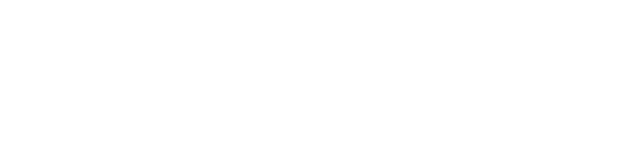
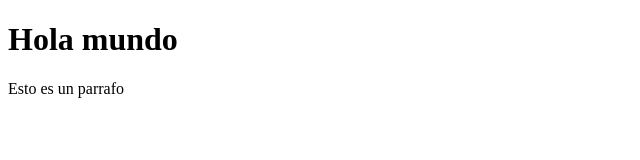
Before and after one commit to marchena290/Inicios-git-y-github, a plain HTML site: page index.html in a window 1280 px wide. Shown: the whole page, without its empty margins (0-640 px from the left). Drawn offline with Linux system fonts and the light colour scheme.

Commit message:
se ha agregado un parrafo en index

```diff
--- a/index.html
+++ b/index.html
@@ -6,6 +6,7 @@
     <title>Hola mundo</title>
 </head>
 <body>
-
+    <h1>Hola mundo</h1>
+    <p>Esto es un parrafo</p>
 </body>
 </html>
```
